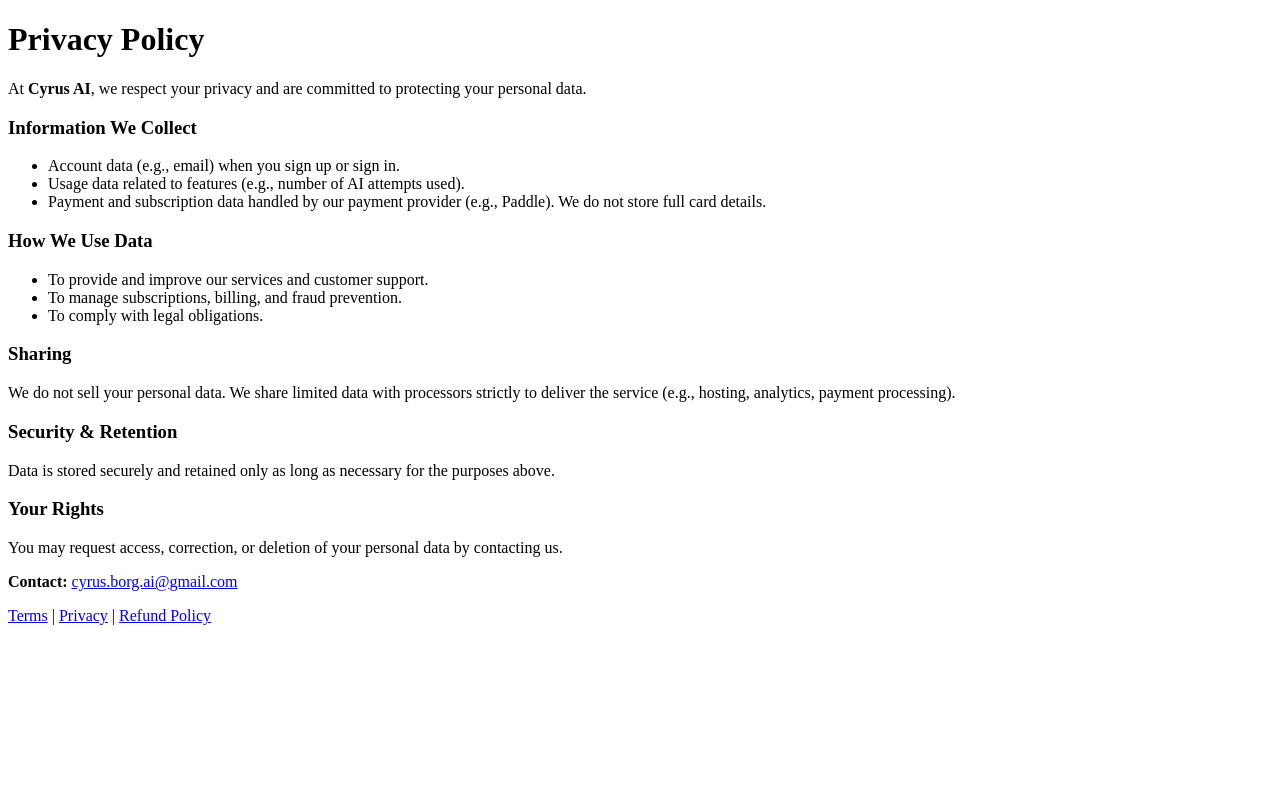
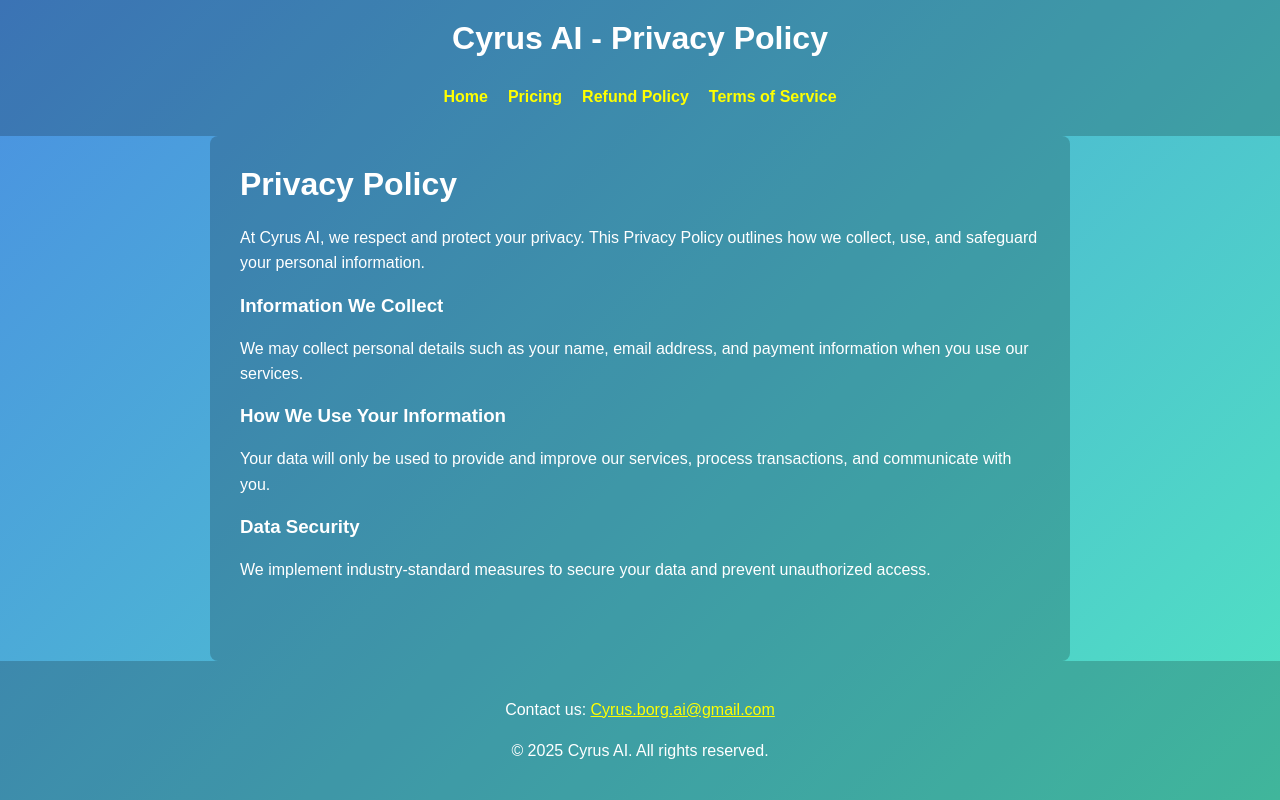
Before and after one commit to cyrus-borg/cyrus-borg.github.io, a plain HTML site: page privacy.html in a window 1280 px wide. Drawn offline with Linux system fonts and the light colour scheme.

Commit message:
Add files via upload

```diff
--- a/privacy.html
+++ b/privacy.html
@@ -1,39 +1,72 @@
-<!doctype html>
+<!DOCTYPE html>
 <html lang="en">
 <head>
-  <meta charset="utf-8">
-  <meta name="viewport" content="width=device-width,initial-scale=1">
+    <meta charset="UTF-8">
+    <meta name="viewport" content="width=device-width, initial-scale=1.0">
     <title>Privacy Policy - Cyrus AI</title>
-  <link rel="stylesheet" href="styles.css">
+    <style>
+        body {
+            font-family: Arial, sans-serif;
+            margin: 0;
+            background: linear-gradient(135deg, #4A90E2, #50E3C2);
+            color: white;
+            display: flex;
+            flex-direction: column;
+            min-height: 100vh;
+        }
+        header, footer {
+            background: rgba(0, 0, 0, 0.2);
+            text-align: center;
+            padding: 20px;
+        }
+        nav {
+            display: flex;
+            justify-content: center;
+            gap: 20px;
+            padding: 10px;
+            flex-wrap: wrap;
+        }
+        nav a {
+            color: yellow;
+            text-decoration: none;
+            font-weight: bold;
+        }
+        nav a:hover { text-decoration: underline; }
+        main {
+            flex: 1;
+            padding: 30px;
+            max-width: 800px;
+            margin: auto;
+            background: rgba(0,0,0,0.2);
+            border-radius: 8px;
+        }
+        h1 { margin-top: 0; }
+        p { line-height: 1.6; }
+    </style>
 </head>
 <body>
-  <header><h1>Privacy Policy</h1></header>
+    <header>
+        <h1>Cyrus AI - Privacy Policy</h1>
+        <nav>
+            <a href="index.html">Home</a>
+            <a href="pricing.html">Pricing</a>
+            <a href="refund.html">Refund Policy</a>
+            <a href="terms.html">Terms of Service</a>
+        </nav>
+    </header>
     <main>
-    <p>At <strong>Cyrus AI</strong>, we respect your privacy and are committed to protecting your personal data.</p>
+        <h1>Privacy Policy</h1>
+        <p>At Cyrus AI, we respect and protect your privacy. This Privacy Policy outlines how we collect, use, and safeguard your personal information.</p>
         <h3>Information We Collect</h3>
-    <ul>
-      <li>Account data (e.g., email) when you sign up or sign in.</li>
-      <li>Usage data related to features (e.g., number of AI attempts used).</li>
-      <li>Payment and subscription data handled by our payment provider (e.g., Paddle). We do not store full card details.</li>
-    </ul>
-    <h3>How We Use Data</h3>
-    <ul>
-      <li>To provide and improve our services and customer support.</li>
-      <li>To manage subscriptions, billing, and fraud prevention.</li>
-      <li>To comply with legal obligations.</li>
-    </ul>
-    <h3>Sharing</h3>
-    <p>We do not sell your personal data. We share limited data with processors strictly to deliver the service (e.g., hosting, analytics, payment processing).</p>
-    <h3>Security & Retention</h3>
-    <p>Data is stored securely and retained only as long as necessary for the purposes above.</p>
-    <h3>Your Rights</h3>
-    <p>You may request access, correction, or deletion of your personal data by contacting us.</p>
-    <p><strong>Contact:</strong> <a href="mailto:support@yourdomain.com">cyrus.borg.ai@gmail.com</a></p>
+        <p>We may collect personal details such as your name, email address, and payment information when you use our services.</p>
+        <h3>How We Use Your Information</h3>
+        <p>Your data will only be used to provide and improve our services, process transactions, and communicate with you.</p>
+        <h3>Data Security</h3>
+        <p>We implement industry-standard measures to secure your data and prevent unauthorized access.</p>
     </main>
     <footer>
-    <a href="terms.html">Terms</a> |
-    <a href="privacy.html">Privacy</a> |
-    <a href="refund.html">Refund Policy</a>
+        <p>Contact us: <a href="mailto:Cyrus.borg.ai@gmail.com" style="color: yellow;">Cyrus.borg.ai@gmail.com</a></p>
+        <p>&copy; 2025 Cyrus AI. All rights reserved.</p>
     </footer>
 </body>
 </html>
```
Also changed, not shown: index.html (+81 -21 lines), refund.html (+64 -21 lines), terms.html (+66 -23 lines). Lines whose indentation alone changed are shown as unchanged.
